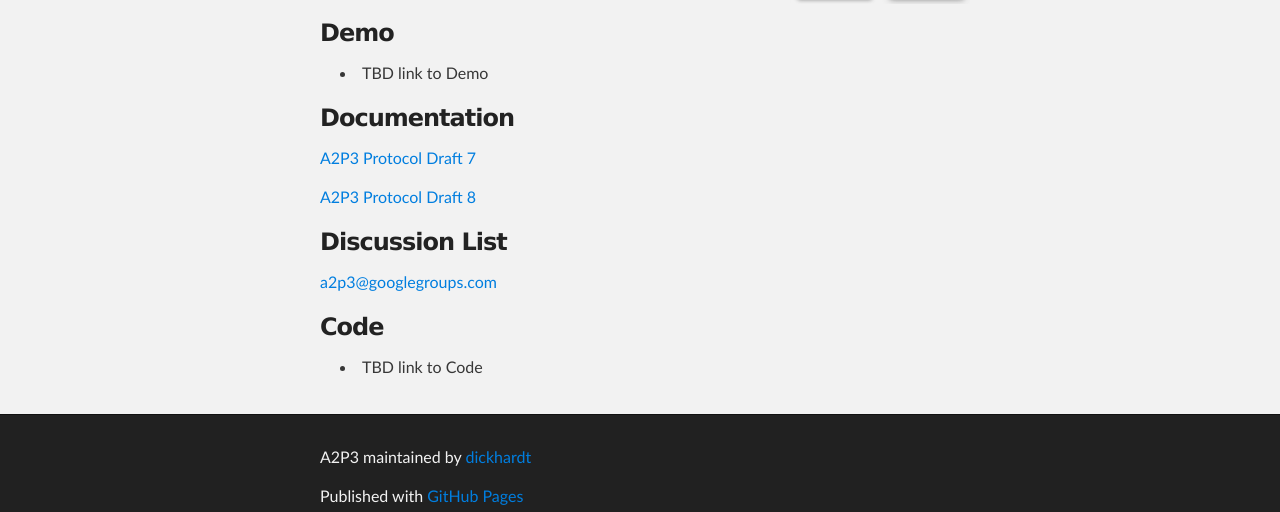
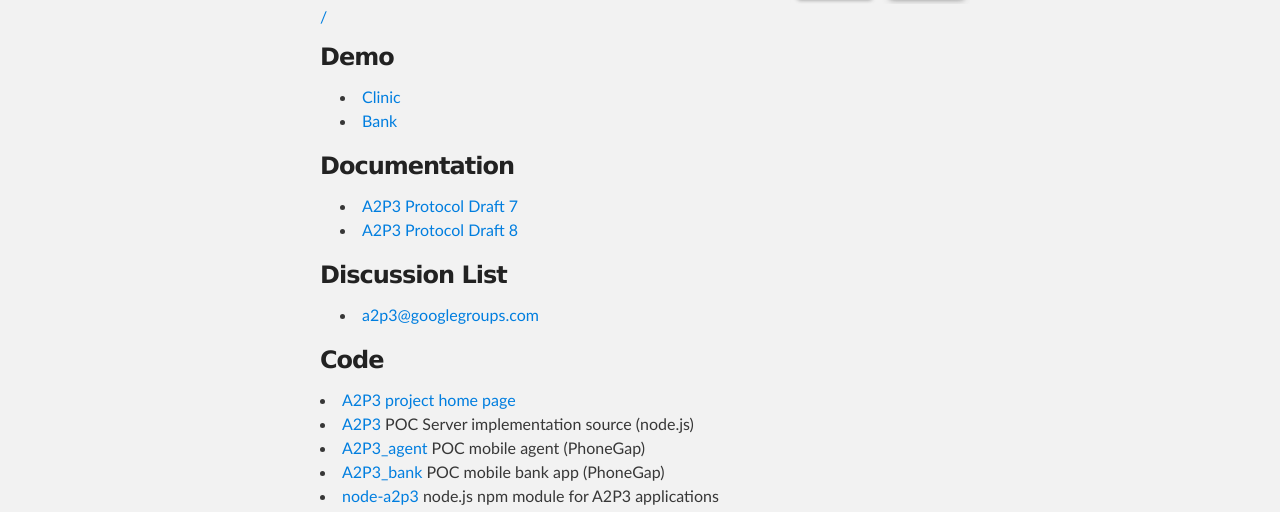
Before and after one commit to dickhardt/A2P3, a plain HTML site: page index.html in a window 1280 px wide. Shown: the part 281-793 px from the top of the page. Drawn offline with Linux system fonts and the light colour scheme.

Commit message:
Update index.html
Added more content

```diff
--- a/index.html
+++ b/index.html
@@ -43,24 +43,42 @@
     <!-- MAIN CONTENT -->
     <div id="main_content_wrap" class="outer">
       <section id="main_content" class="inner">
+        <a name="demo">/<a>
         <h3>Demo</h3>
 
+
 <ul>
-<li>TBD link to Demo</li>
+<li><a href="http://clinic.a2p3.net">Clinic</a></li>
+<li><a href="http://bank.a2p3.net">Bank</a></li>
+
+
 </ul><h3>Documentation</h3>
-
-<p><a href="PDFs/A2P3%20Protocol%20draft%207.pdf">A2P3 Protocol Draft 7</a></p>
-<p><a href="PDFs/A2P3%20Protocol%20draft%208.pdf">A2P3 Protocol Draft 8</a></p>
-
+<ul>
+<li><a href="PDFs/A2P3%20Protocol%20draft%207.pdf">A2P3 Protocol Draft 7</a></li>
+<li><a href="PDFs/A2P3%20Protocol%20draft%208.pdf">A2P3 Protocol Draft 8</a></li>
+</ul>
 <h3>Discussion List</h3>
 
-<p><a href="https://groups.google.com/forum/?fromgroups#!forum/a2p3">a2p3@googlegroups.com</a></p>
+<ul>
+
+<li><a href="https://groups.google.com/forum/?fromgroups#!forum/a2p3">a2p3@googlegroups.com</a></li>
+</ul>
 
 <h3>Code</h3>
 
-<ul>
-<li>TBD link to Code</li>
+<li><a href="http://www.a2p3.net">A2P3 project home page</a></li>
+
+<li><a href="https://github.com/dickhardt/A2P3">A2P3</a> POC Server implementation source (node.js)</li>
+
+<li><a href="https://github.com/dickhardt/A2P3_agent">A2P3_agent</a> POC mobile agent (PhoneGap)</li>
+
+<li><a href="https://github.com/dickhardt/A2P3_bank">A2P3_bank</a> POC mobile bank app (PhoneGap)</li>
+
+<li><a href="https://github.com/dickhardt/node-a2p3">node-a2p3</a> node.js npm module for A2P3 applications</li>
+
+<li><a href="https://github.com/dickhardt/sample-node-a2p3">sample-node-a2p3</a> sample A2P3 application using node-a2p3</li>
 </ul>
+
       </section>
     </div>
 
```
